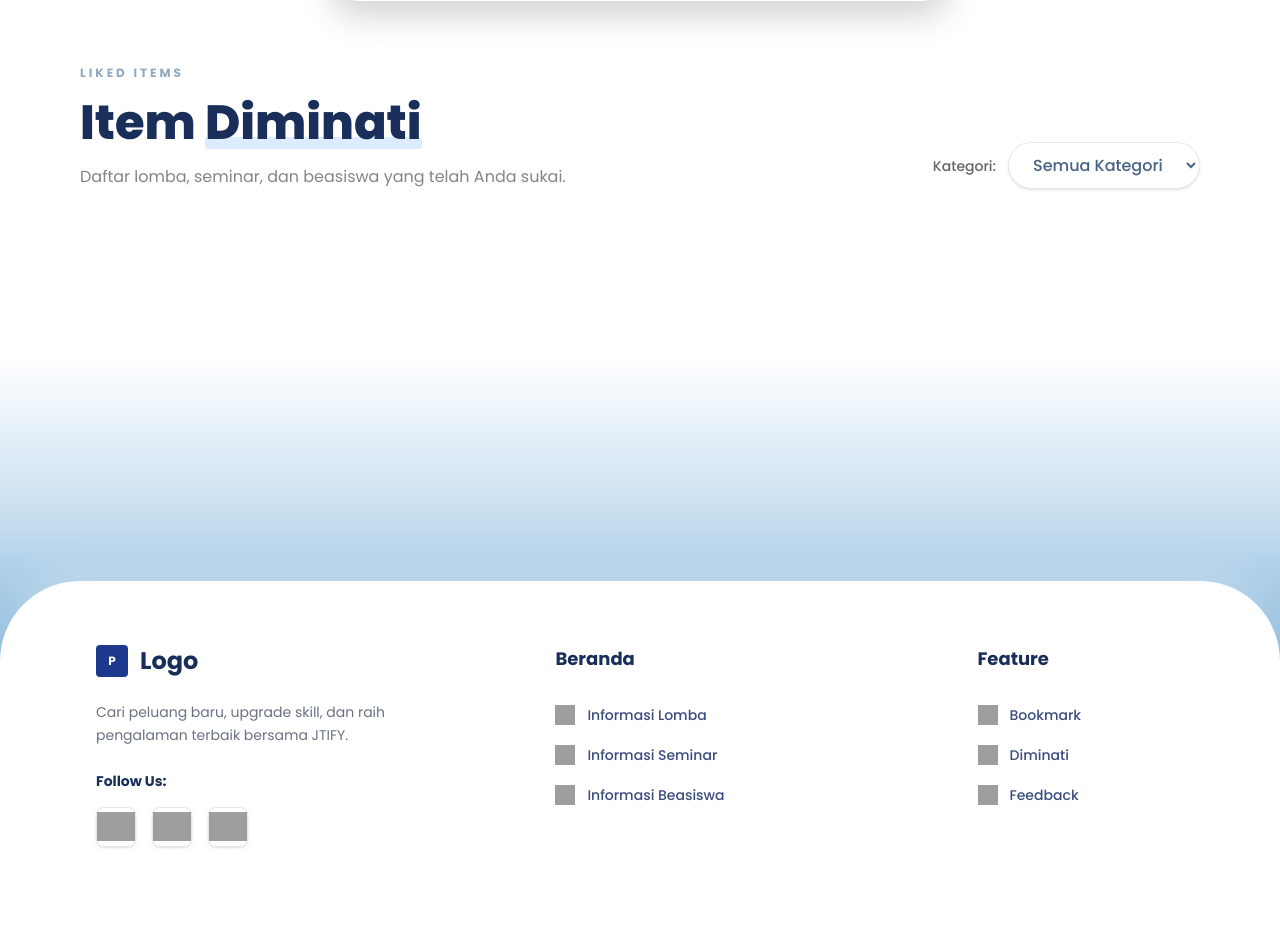
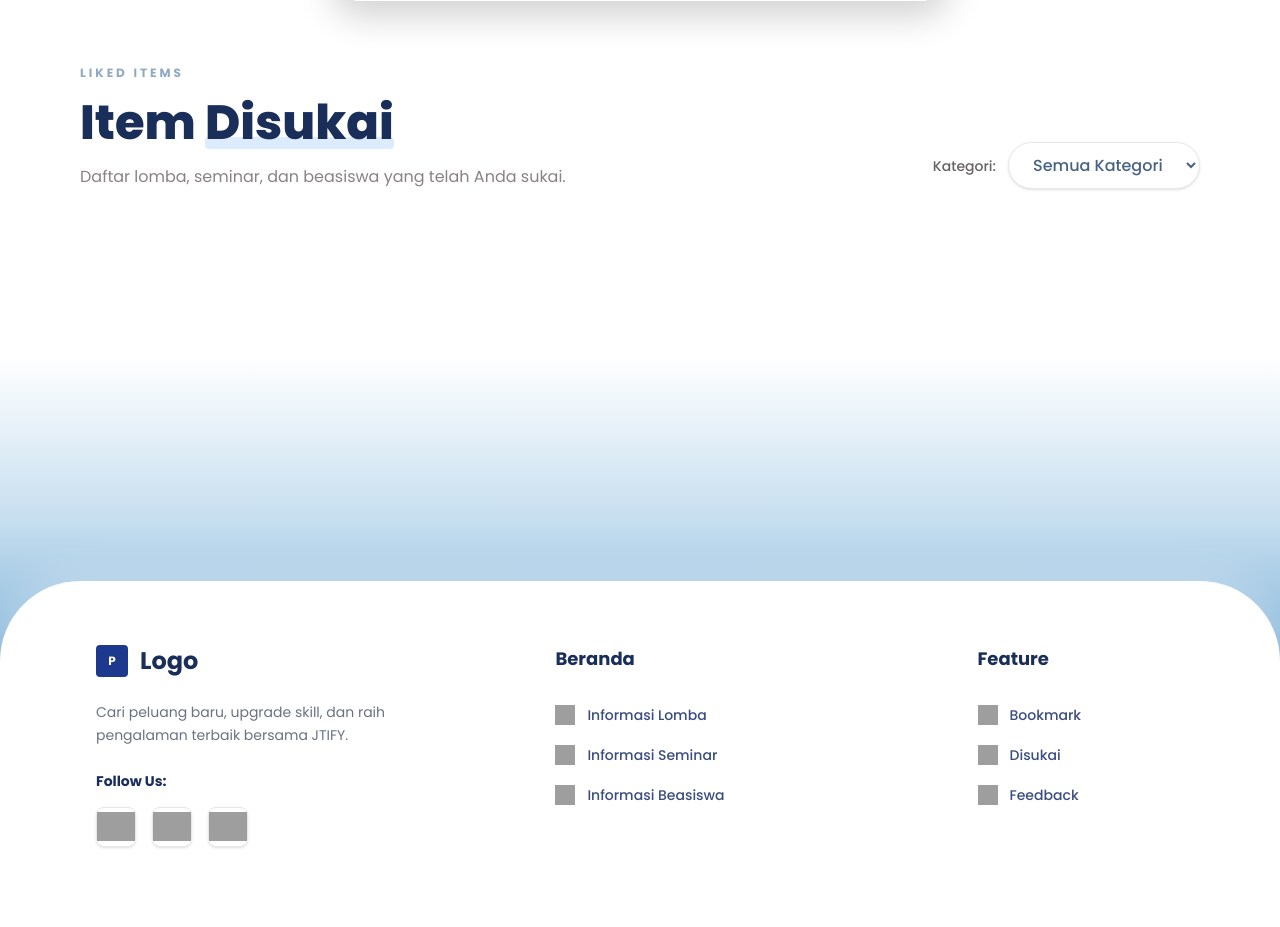
Before and after one commit to RizkyFirdiansyah/pbl_jtify, a Laravel app: page /diminati in a window 1280 px wide. Shown: the part 539-1466 px from the top of the page. Run offline with Laravel 12, Linux system fonts and the light colour scheme; data comes from the database, SQL or seed files in the repository; style sheets or scripts are compiled from the project's sources; grey boxes are pictures that could not be loaded.

Commit message:
feat: ubah label fitur diminati menjadi disukai pada footer, dropdown navbar, dan halaman peminatan untuk konsistensi fungsional

```diff
--- a/database/seeders/PageContentSeeder.php
+++ b/database/seeders/PageContentSeeder.php
@@ -80,7 +80,7 @@
         ['key' => 'footer_seminar_label', 'type' => 'text', 'value' => 'Informasi Seminar', 'order' => 7],
         ['key' => 'footer_beasiswa_label', 'type' => 'text', 'value' => 'Informasi Beasiswa', 'order' => 8],
         ['key' => 'footer_bookmark_label', 'type' => 'text', 'value' => 'Bookmark', 'order' => 9],
-        ['key' => 'footer_diminati_label', 'type' => 'text', 'value' => 'Diminati', 'order' => 10],
+        ['key' => 'footer_disukai_label', 'type' => 'text', 'value' => 'Disukai', 'order' => 10],
         ['key' => 'footer_feedback_label', 'type' => 'text', 'value' => 'Feedback', 'order' => 11],
         ['key' => 'footer_instagram_url', 'type' => 'url', 'value' => 'https://www.instagram.com/jtipolinema?utm_source=ig_web_button_share_sheet&igsh=ZDNlZDc0MzIxNw==', 'order' => 12],
         ['key' => 'footer_x_url', 'type' => 'url', 'value' => 'https://x.com/polinema_campus?s=20', 'order' => 13],
@@ -95,7 +95,7 @@
         ['key' => 'login_label', 'type' => 'text', 'value' => 'Login', 'order' => 5],
         ['key' => 'profile_setting_label', 'type' => 'text', 'value' => 'Setting Profile', 'order' => 6],
         ['key' => 'profile_bookmark_label', 'type' => 'text', 'value' => 'Bookmark', 'order' => 7],
-        ['key' => 'profile_diminati_label', 'type' => 'text', 'value' => 'Diminati', 'order' => 8],
+        ['key' => 'profile_disukai_label', 'type' => 'text', 'value' => 'Disukai', 'order' => 8],
         ['key' => 'logout_label', 'type' => 'text', 'value' => 'Log Out', 'order' => 9],
       ],
     ];
--- a/resources/views/components/footer.blade.php
+++ b/resources/views/components/footer.blade.php
@@ -138,16 +138,16 @@
                             </a>
                         </li>
 
-                        <!-- Diminati -->
+                        <!-- Disukai -->
                         <li>
                             <a href="/peminatan"
                                 class="flex items-center gap-3 text-[#3B4C7E] hover:text-blue-900 hover:translate-x-1 transition-all duration-300 text-sm font-medium">
 
                                 <img src="https://img.icons8.com/ios-glyphs/30/1A2E5A/like--v1.png"
-                                    alt="Diminati"
+                                    alt="Disukai"
                                     class="w-5 h-5"/>
 
-                                {{ $pageContents['footer']['footer_diminati_label'] ?? 'Diminati' }}
+                                {{ $pageContents['footer']['footer_disukai_label'] ?? 'Disukai' }}
                             </a>
                         </li>
 
--- a/resources/views/components/navbar.blade.php
+++ b/resources/views/components/navbar.blade.php
@@ -138,14 +138,14 @@
                         {{ $pageContents['navbar']['profile_bookmark_label'] ?? 'Bookmark' }}
                     </a>
 
-                    {{-- Diminati --}}
+                    {{-- Disukai --}}
                     <a href="{{ route('peminatan') }}"
                        class="dropdown-item flex items-center gap-3 px-4 py-2.5 text-sm font-medium transition-colors duration-200">
                         <svg class="w-4 h-4 opacity-60" fill="none" stroke="currentColor" stroke-width="2" viewBox="0 0 24 24">
                             <path stroke-linecap="round" stroke-linejoin="round"
                                   d="M4.318 6.318a4.5 4.5 0 000 6.364L12 20.364l7.682-7.682a4.5 4.5 0 00-6.364-6.364L12 7.636l-1.318-1.318a4.5 4.5 0 00-6.364 0z"/>
                         </svg>
-                        {{ $pageContents['navbar']['profile_diminati_label'] ?? 'Diminati' }}
+                        {{ $pageContents['navbar']['profile_disukai_label'] ?? 'Disukai' }}
                     </a>
 
                     @if(auth()->user()?->isAdmin() || auth()->user()?->isCollaborator())
--- a/resources/views/feature/peminatan.blade.php
+++ b/resources/views/feature/peminatan.blade.php
@@ -3,7 +3,7 @@
 <head>
     <meta charset="UTF-8">
     <meta name="viewport" content="width=device-width, initial-scale=1.0">
-    <title>JTIFY - Diminati</title>
+    <title>JTIFY - Disukai</title>
     <meta name="csrf-token" content="{{ csrf_token() }}">
     <!-- Tailwind CSS (via Vite) -->
     @vite(['resources/css/app.css', 'resources/js/app.js'])
@@ -20,8 +20,8 @@
 
     <!-- HEADER COMPONENT -->
     @include('components.header-konten', [
-        'title' => 'DIMINATI',
-        'subtitle' => 'Item Diminati'
+        'title' => 'DISUKAI',
+        'subtitle' => 'Item Disukai'
     ])
 
     <!-- MAIN CONTENT -->
@@ -36,7 +36,7 @@
                 <h2 class="text-3xl md:text-5xl font-extrabold text-[#1A2E5A] leading-tight">
                     Item
                     <span class="relative inline-block">
-                        Diminati
+                        Disukai
                         <span class="absolute left-0 bottom-1 w-full h-3 bg-[#DDEBFF] -z-10 rounded-sm"></span>
                     </span>
                 </h2>
```
